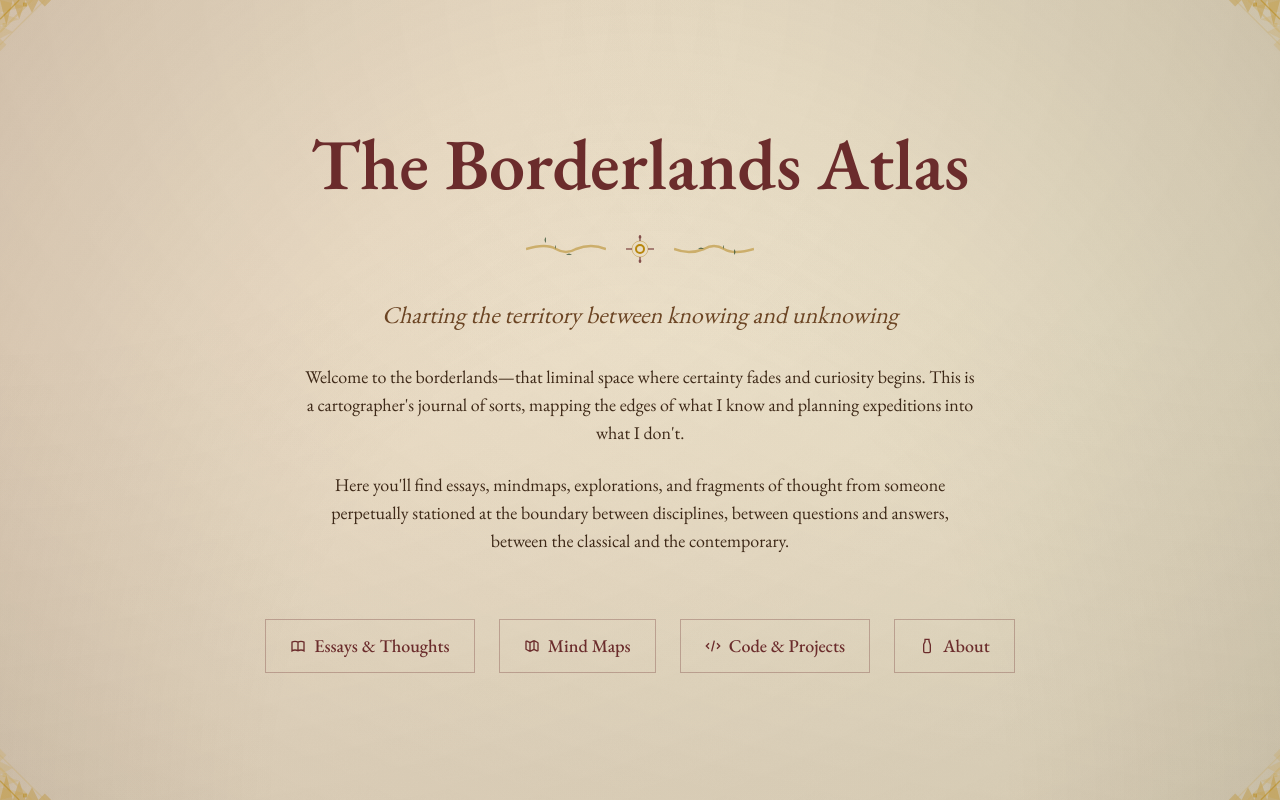
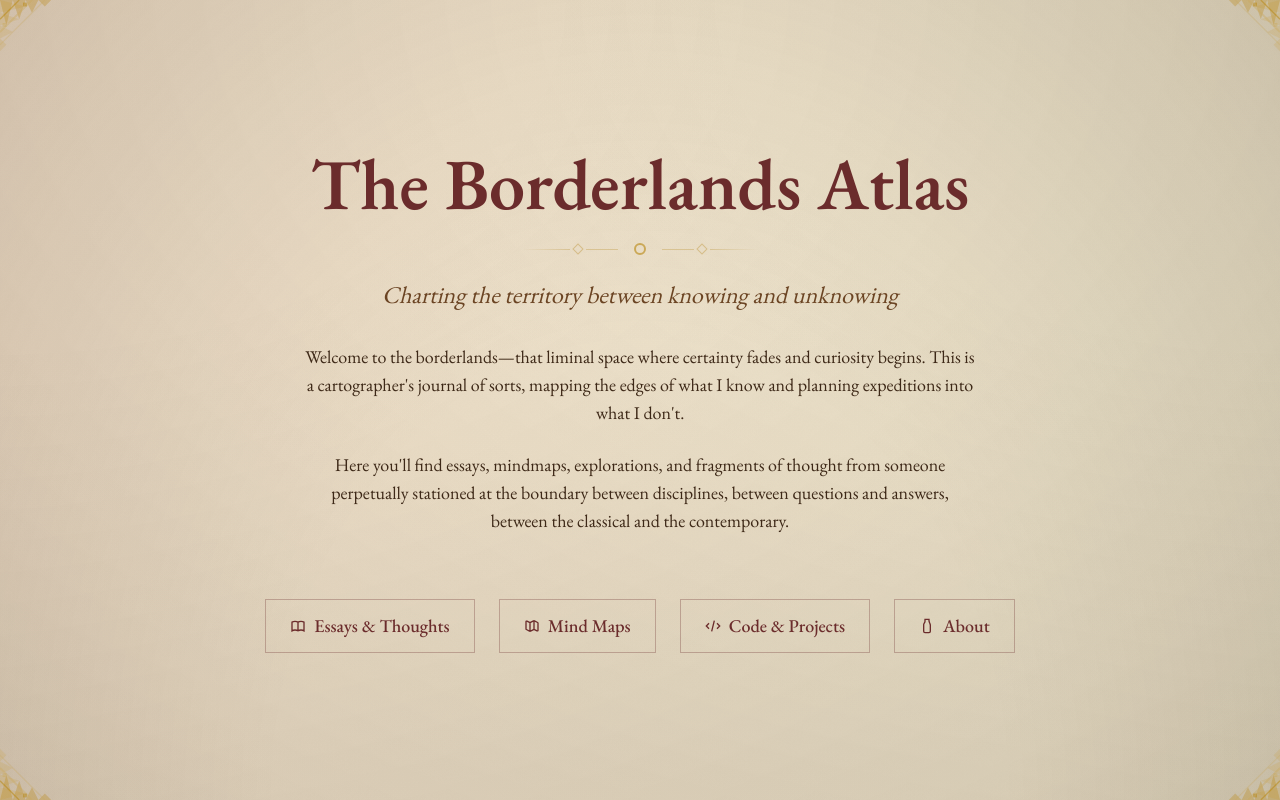
Before and after one commit to jacobdaviescam/The-Borderlands-Atlas, a Next.js app: page / in a window 1280 px wide. Built offline with nearby package versions, Linux system fonts and the light colour scheme.

Commit message:
Clean up divider to match Art Deco aesthetic
- Remove vine and compass SVG elements
- Replace with simple geometric shapes (diamonds, lines, circle)
- Gold and brass color scheme
- Horizontal lines with gradient fades
- Symmetrical composition
- No botanical elements

```diff
--- a/app/page.tsx
+++ b/app/page.tsx
@@ -185,54 +185,19 @@ function CornerOrnaments() {
 
 function DecorativeDivider() {
   return (
-    <motion.div
-      initial={{ scaleX: 0 }}
-      animate={{ scaleX: 1 }}
-      transition={{ delay: 0.5, duration: 0.8 }}
-      className="flex items-center justify-center gap-4 py-4"
-    >
-      {/* Vine on left - more prominent */}
-      <svg width="80" height="32" viewBox="0 0 80 32" fill="none" className="opacity-90">
-        <path
-          d="M 0 16 Q 20 10 30 16 Q 40 22 50 16 Q 65 10 80 16"
-          stroke="currentColor"
-          strokeWidth="2.5"
-          className="text-gold"
-          fill="none"
-        />
-        <path d="M 20 10 Q 17 7 20 4" fill="currentColor" className="text-forest" opacity="0.8" />
-        <path d="M 40 22 Q 43 19 46 22" fill="currentColor" className="text-forest" opacity="0.8" />
-        <path d="M 30 16 Q 28 14 30 12" fill="currentColor" className="text-forest" opacity="0.75" />
-      </svg>
-
-      {/* Center compass/map motif - larger */}
-      <svg width="36" height="36" viewBox="0 0 36 36" fill="none" xmlns="http://www.w3.org/2000/svg">
-        <circle cx="18" cy="18" r="4" stroke="currentColor" strokeWidth="2" className="text-brass" />
-        <circle cx="18" cy="18" r="8" stroke="currentColor" strokeWidth="1" className="text-gold opacity-70" />
-        {/* Compass points - more visible */}
-        <line x1="18" y1="4" x2="18" y2="10" stroke="currentColor" strokeWidth="1.5" className="text-burgundy opacity-70" />
-        <line x1="18" y1="26" x2="18" y2="32" stroke="currentColor" strokeWidth="1.5" className="text-burgundy opacity-70" />
-        <line x1="4" y1="18" x2="10" y2="18" stroke="currentColor" strokeWidth="1.5" className="text-burgundy opacity-70" />
-        <line x1="26" y1="18" x2="32" y2="18" stroke="currentColor" strokeWidth="1.5" className="text-burgundy opacity-70" />
-        {/* Add diagonal points */}
-        <circle cx="18" cy="6" r="1.5" fill="currentColor" className="text-burgundy opacity-60" />
-        <circle cx="18" cy="30" r="1.5" fill="currentColor" className="text-burgundy opacity-60" />
-      </svg>
-
-      {/* Vine on right - more prominent */}
-      <svg width="80" height="32" viewBox="0 0 80 32" fill="none" className="opacity-90">
-        <path
-          d="M 0 16 Q 15 22 30 16 Q 40 10 50 16 Q 60 22 80 16"
-          stroke="currentColor"
-          strokeWidth="2.5"
-          className="text-gold"
-          fill="none"
-        />
-        <path d="M 30 16 Q 27 13 24 16" fill="currentColor" className="text-forest" opacity="0.8" />
-        <path d="M 60 22 Q 63 19 60 16" fill="currentColor" className="text-forest" opacity="0.8" />
-        <path d="M 50 16 Q 48 14 50 12" fill="currentColor" className="text-forest" opacity="0.75" />
-      </svg>
-    </motion.div>
+    <div className="flex items-center justify-center gap-4 my-6">
+      <div className="flex items-center gap-1">
+        <div className="w-12 h-px bg-gradient-to-r from-transparent to-gold opacity-50"></div>
+        <div className="w-2 h-2 rotate-45 border border-gold opacity-60"></div>
+        <div className="w-8 h-px bg-gold opacity-50"></div>
+      </div>
+      <div className="w-3 h-3 rounded-full border-2 border-brass opacity-60"></div>
+      <div className="flex items-center gap-1">
+        <div className="w-8 h-px bg-gold opacity-50"></div>
+        <div className="w-2 h-2 rotate-45 border border-gold opacity-60"></div>
+        <div className="w-12 h-px bg-gradient-to-l from-transparent to-gold opacity-50"></div>
+      </div>
+    </div>
   );
 }
 
```
